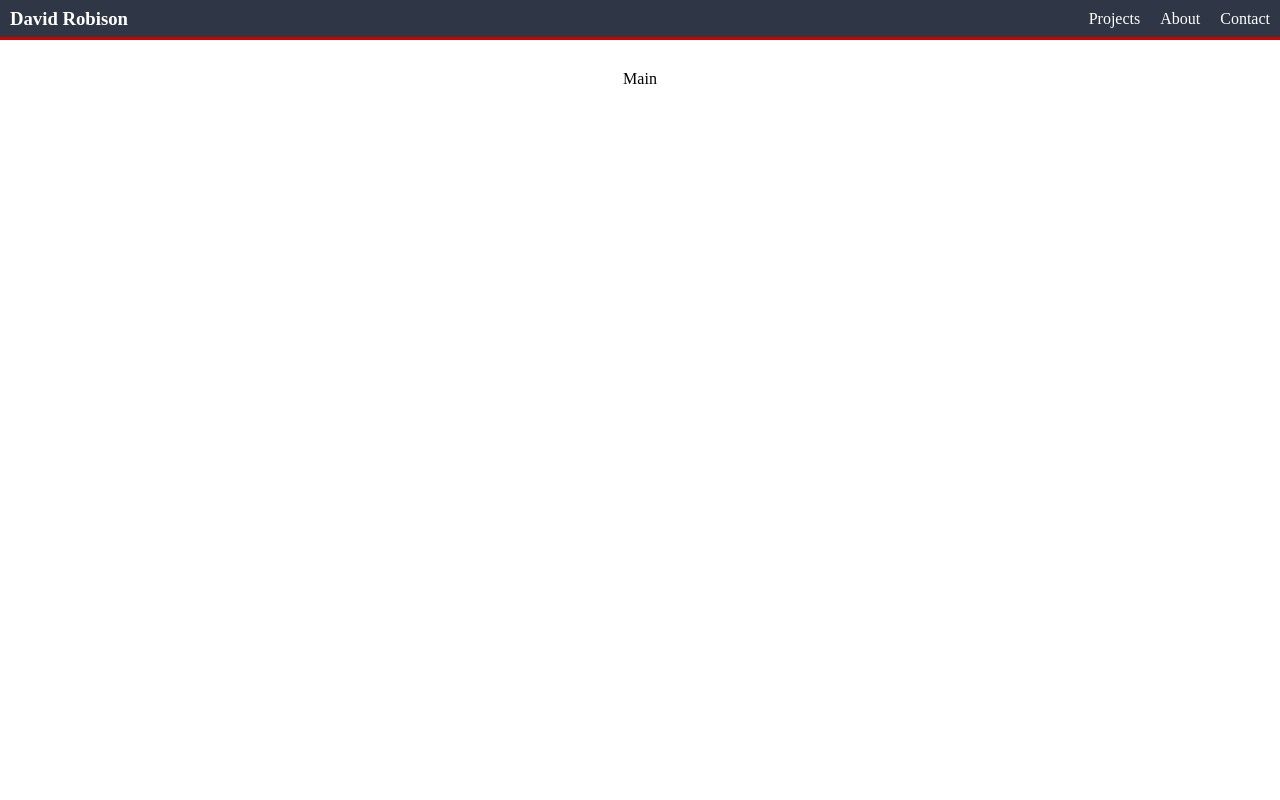
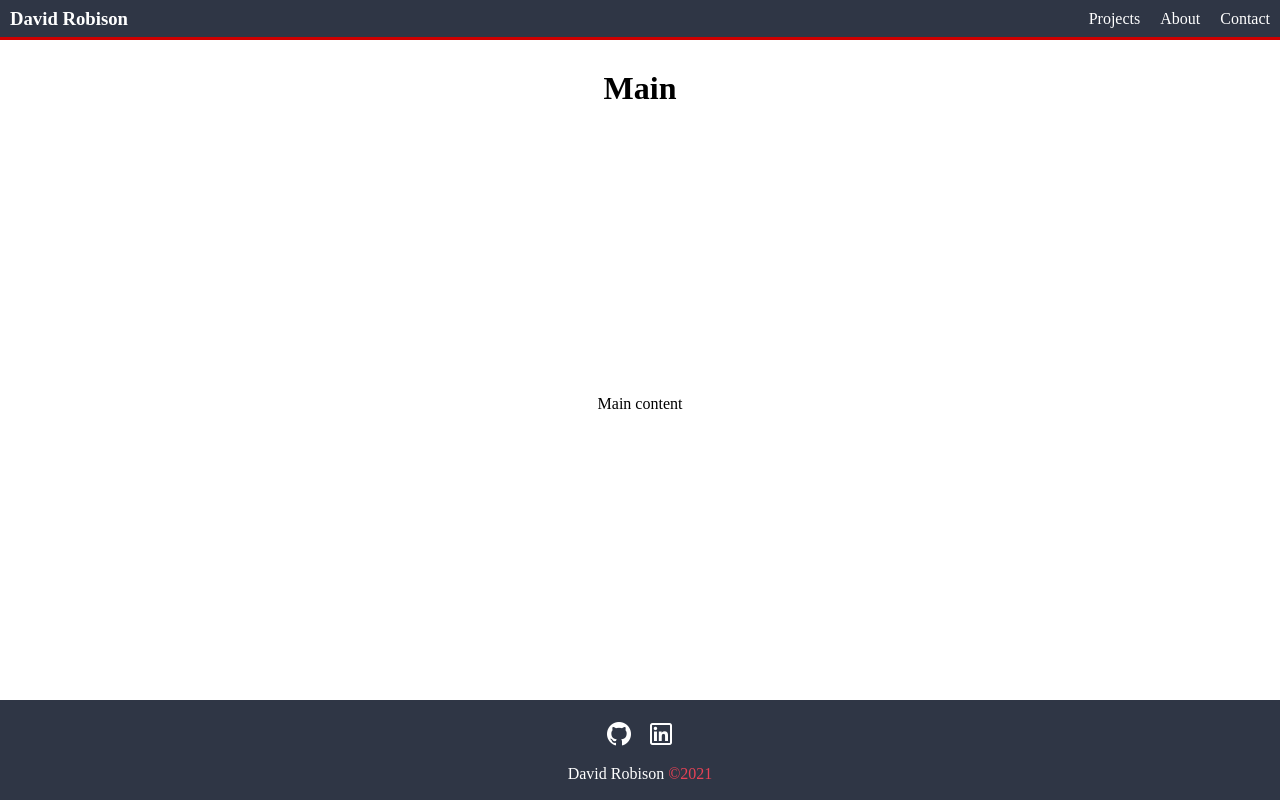
Before and after one commit to robisonwebdev/Portfolio, a React (Create React App) app: page /#/ in a window 1280 px wide. Built offline with nearby package versions, Linux system fonts and the light colour scheme.

Commit message:
Imported Footer. Added h1, div, and Footer component to .main div

```diff
--- a/src/components/Main.js
+++ b/src/components/Main.js
@@ -1,9 +1,16 @@
 import React from 'react';
+import Footer from './Footer';
 import '../styles/Main.css';
 
 const Main = () => {
     return (
-        <div className='main'>Main</div>
+        <div className='main'>
+            <h1>Main</h1>
+            <div>
+                Main content
+            </div>
+            <Footer text='Developed by ' name='David Robison' address='https://github.com/robisonwebdev' />
+        </div>
     );
 }
 
```
